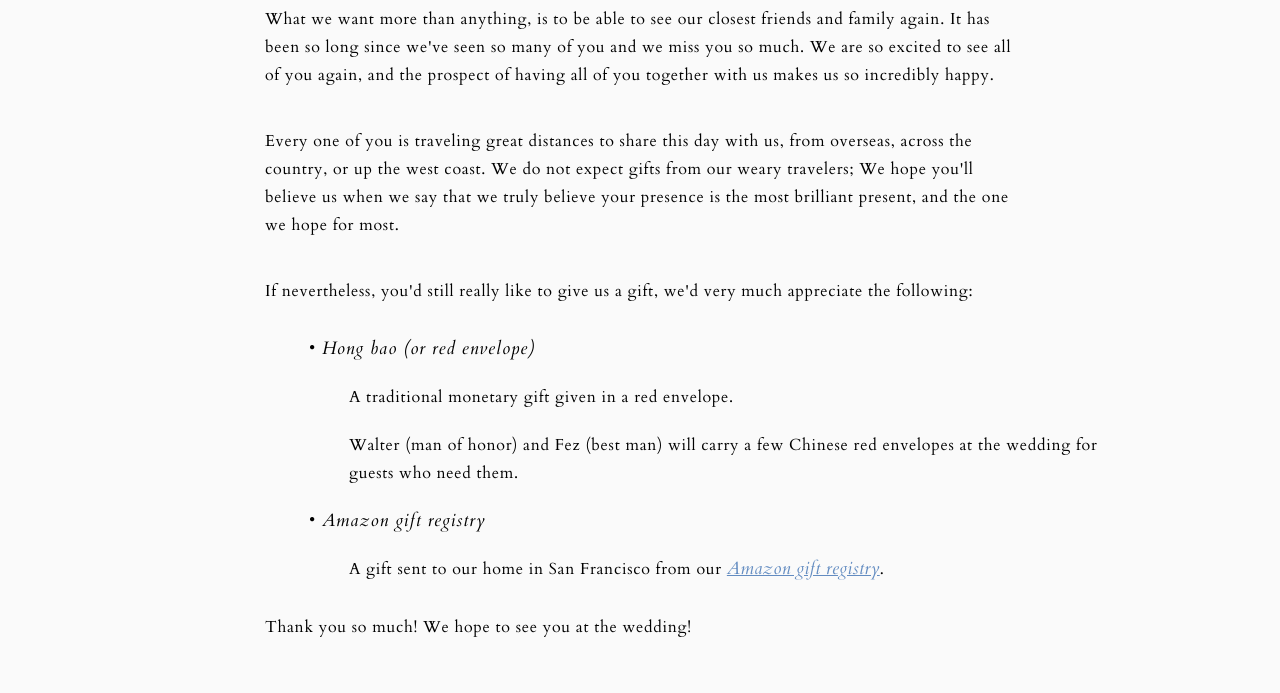
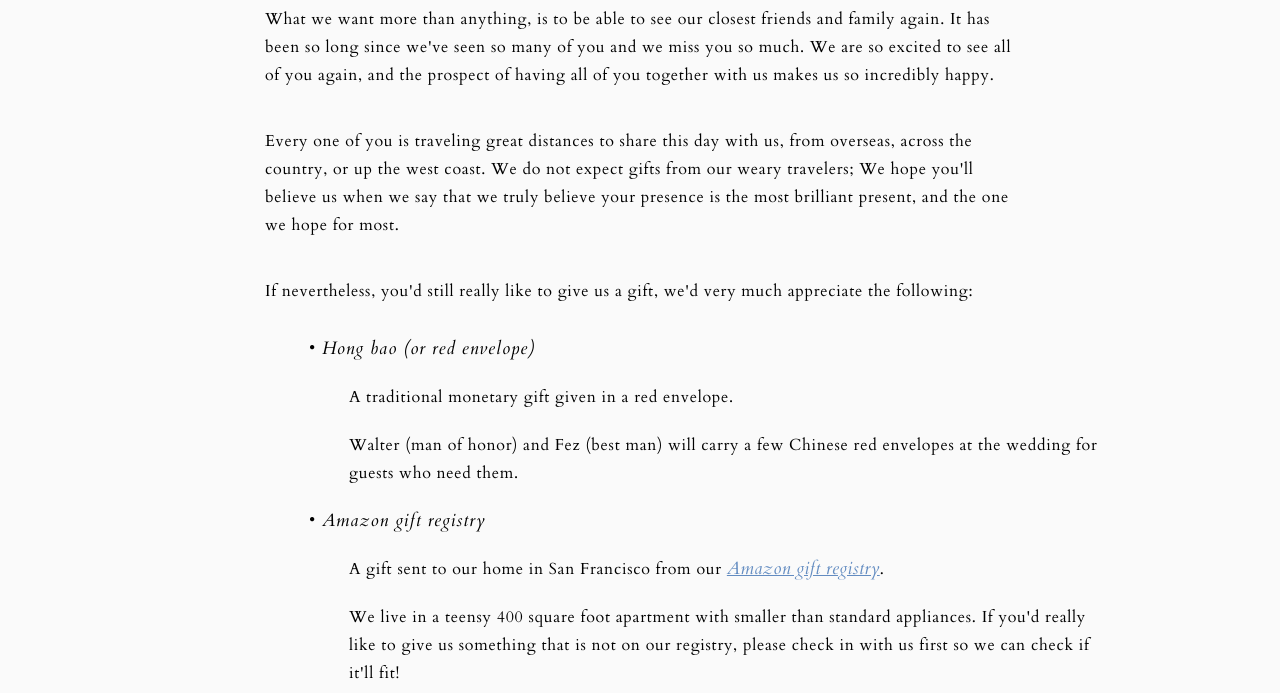
Before and after one commit to njtien/wedding_website, a website: page src/html/registry.html in a window 1280 px wide. Shown: the part 107-800 px from the top of the page. Drawn offline with nearby package versions, Linux system fonts and the light colour scheme; files that its build step writes are made by us from their sources.

Commit message:
Registry - small space update

```diff
--- a/src/html/registry.html
+++ b/src/html/registry.html
@@ -27,6 +27,9 @@
       <p class="infoblock indented-section-double">A gift sent to our home in San Francisco from our
         <a class="registry-action" href="https://www.amazon.com/wedding/nancy-tien-wesley-wilson-snoqualmie-november-2016/registry/3MH55N90LG2QH">Amazon gift registry</a>.
       </p>
+      <p class=" infoblock indented-section-double">
+        We live in a teensy 400 square foot apartment with smaller than standard appliances. If you'd really like to give us something that is not on our registry, please check in with us first so we can check if it'll fit!
+      </p>
     </div>
     <p>Thank you so much! We hope to see you at the wedding!</p>
   </div>
```
